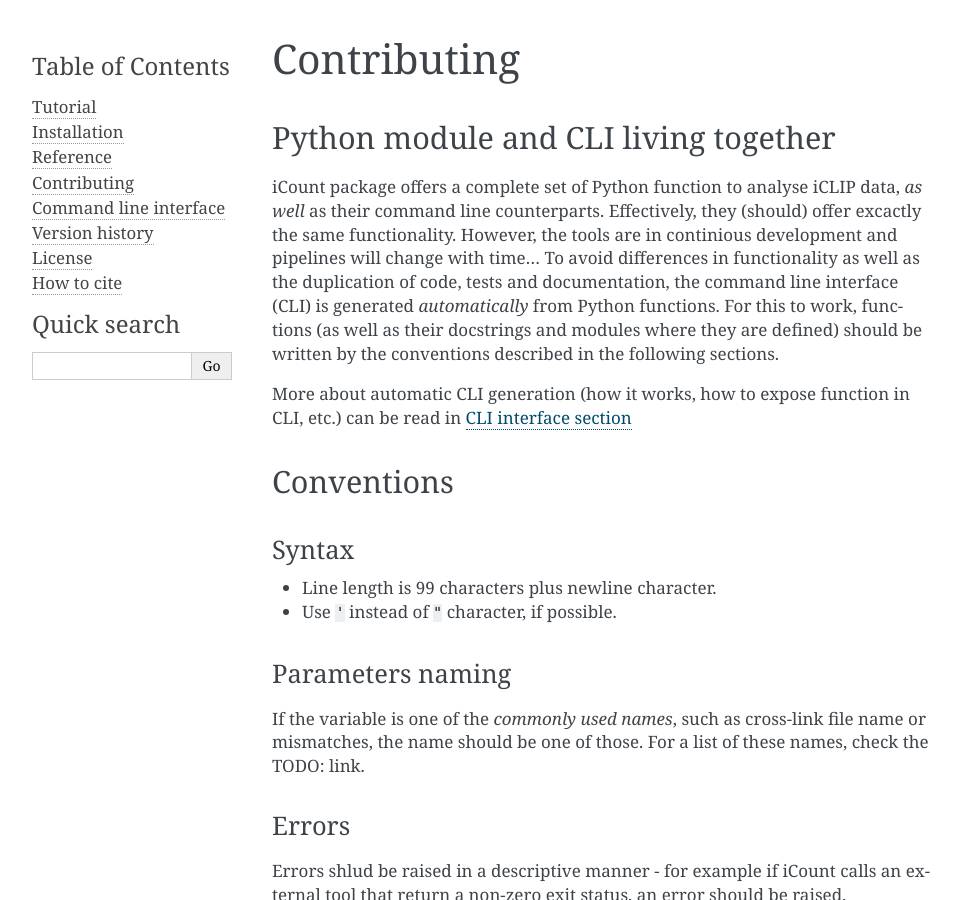
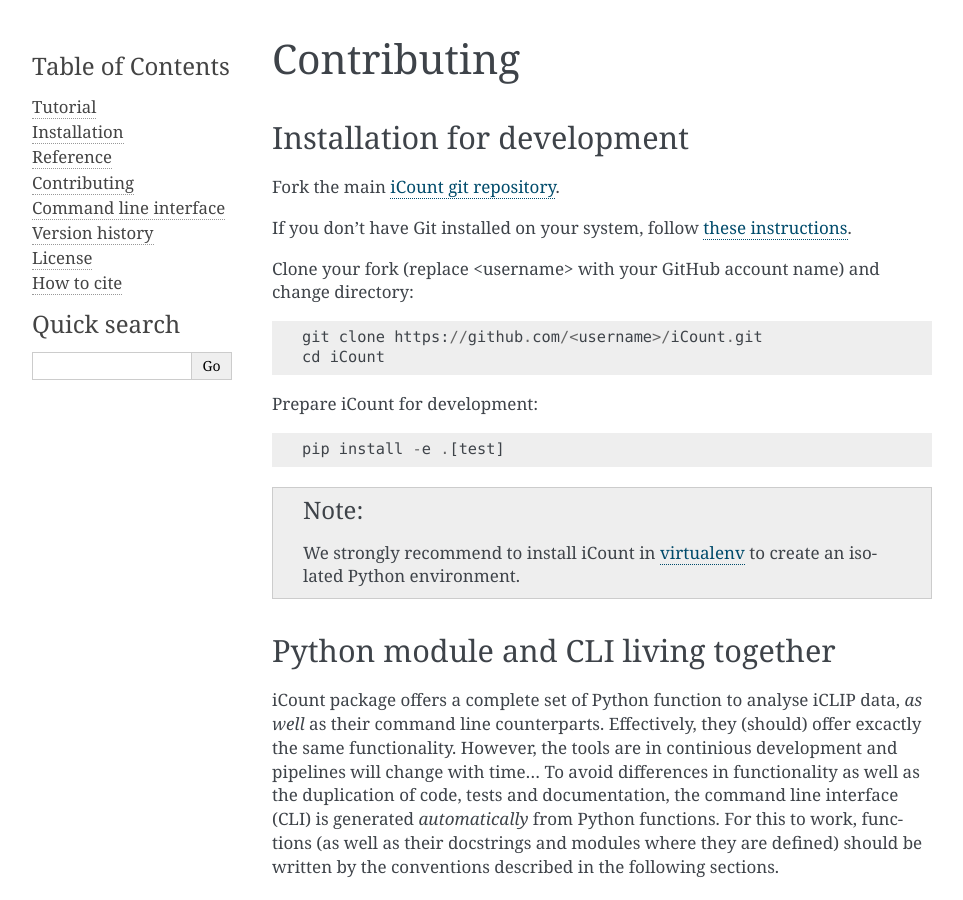
Before and after one commit to tomazc/iCount, a Sphinx documentation site: the page built from doc/source/contributing.rst, in a window 1280 px wide and 900 px high. Shown: the whole window, without its empty margins (148-1111 px from the left). Built offline with Sphinx 7.4.7, drawn with Linux system fonts in a browser that asks for light colours; the version number is read from the project's files by our own code.

Commit message:
setup: refactor and write docs for installation, relates to #57

```diff
--- a/doc/source/contributing.rst
+++ b/doc/source/contributing.rst
@@ -1,6 +1,39 @@
 ************
 Contributing
 ************
+
+
+Installation for development
+============================
+
+Fork the main `iCount git repository`_.
+
+If you don’t have Git installed on your system, follow `these instructions`_.
+
+Clone your fork (replace <username> with your GitHub account name) and change
+directory::
+
+    git clone https://github.com/<username>/iCount.git
+    cd iCount
+
+Prepare iCount for development::
+
+    pip install -e .[test]
+
+.. note::
+
+    We strongly recommend to install iCount in `virtualenv`_ to create an
+    isolated Python environment.
+
+
+.. _`iCount git repository`:
+    https://github.com/tomazc/iCount
+
+.. _`these instructions`:
+    https://git-scm.com/book/en/v2/Getting-Started-Installing-Git
+
+.. _`virtualenv`:
+    https://virtualenv.pypa.io/en/stable/
 
 
 Python module and CLI living together
```
Also changed, not shown: doc/source/installation.rst (+17 -0 lines), setup.py (+32 -35 lines).
